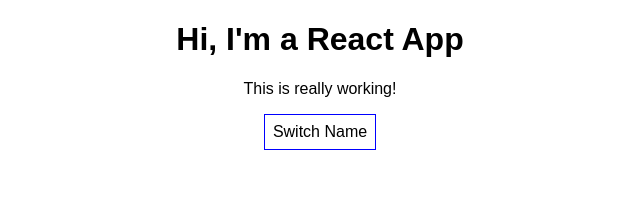
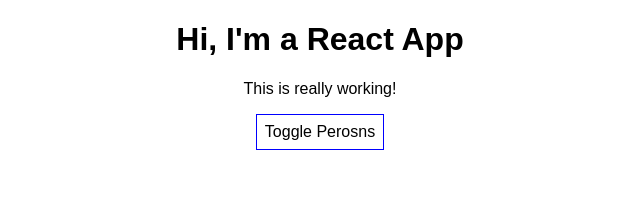
Before and after one commit to eyyalexx/Burger-Builder-React-Porject, a React (Create React App) app in the folder burger-builder/: page / in a window 1280 px wide. Shown: the top 204 px of the page, without its empty margins (320-960 px from the left). Built offline with nearby package versions, Linux system fonts and the light colour scheme.

Commit message:
prefered way of rendering conditional content in react

```diff
--- a/burger-builder/src/App.js
+++ b/burger-builder/src/App.js
@@ -40,7 +40,7 @@
 
   togglePersonsHandler = () => {
     const doesShow = this.state.showPersons;
-    this.setState({showPersons: !doesShow});
+    this.setState({ showPersons: !doesShow });
   }
 
   render() {
@@ -53,6 +53,29 @@
       cursor: 'pointer'
     };
 
+
+    let persons = null;
+
+    if (this.state.showPersons) {
+      persons = (
+        <div>
+          <Person
+            name={this.state.persons[0].name}
+            age={this.state.persons[0].age} />
+          <Person
+            name={this.state.persons[1].name}
+            age={this.state.persons[1].age}
+            click={this.nameChangedHandler.bind(this, 'Alex!')}
+            changed={this.nameChangedHandler} />
+          My Hobbies: Racing
+        <Person />
+          <Person
+            name={this.state.persons[2].name}
+            age={this.state.persons[2].age} />
+        </div>
+      );
+    }
+
     return (
 
 
@@ -62,25 +85,8 @@
         <p>This is really working!</p>
         <button
           style={style}
-          onClick={this.togglePersonsHandler}>Switch Name</button>
-        {
-          this.state.showPersons === true ?
-            <div>
-              <Person
-                name={this.state.persons[0].name}
-                age={this.state.persons[0].age} />
-              <Person
-                name={this.state.persons[1].name}
-                age={this.state.persons[1].age}
-                click = {this.nameChangedHandler.bind(this, 'Alex!')}
-                changed = {this.nameChangedHandler} />
-                My Hobbies: Racing
-              <Person/>
-              <Person
-                name={this.state.persons[2].name}
-                age={this.state.persons[2].age} />
-            </div> : null
-        }
+          onClick={this.togglePersonsHandler}>Toggle Perosns</button>
+          {persons}
       </div>
     );
     // return React.createElement('div', {className: 'App'}, React.createElement('h1', null, 'Does this work now?'));
```
